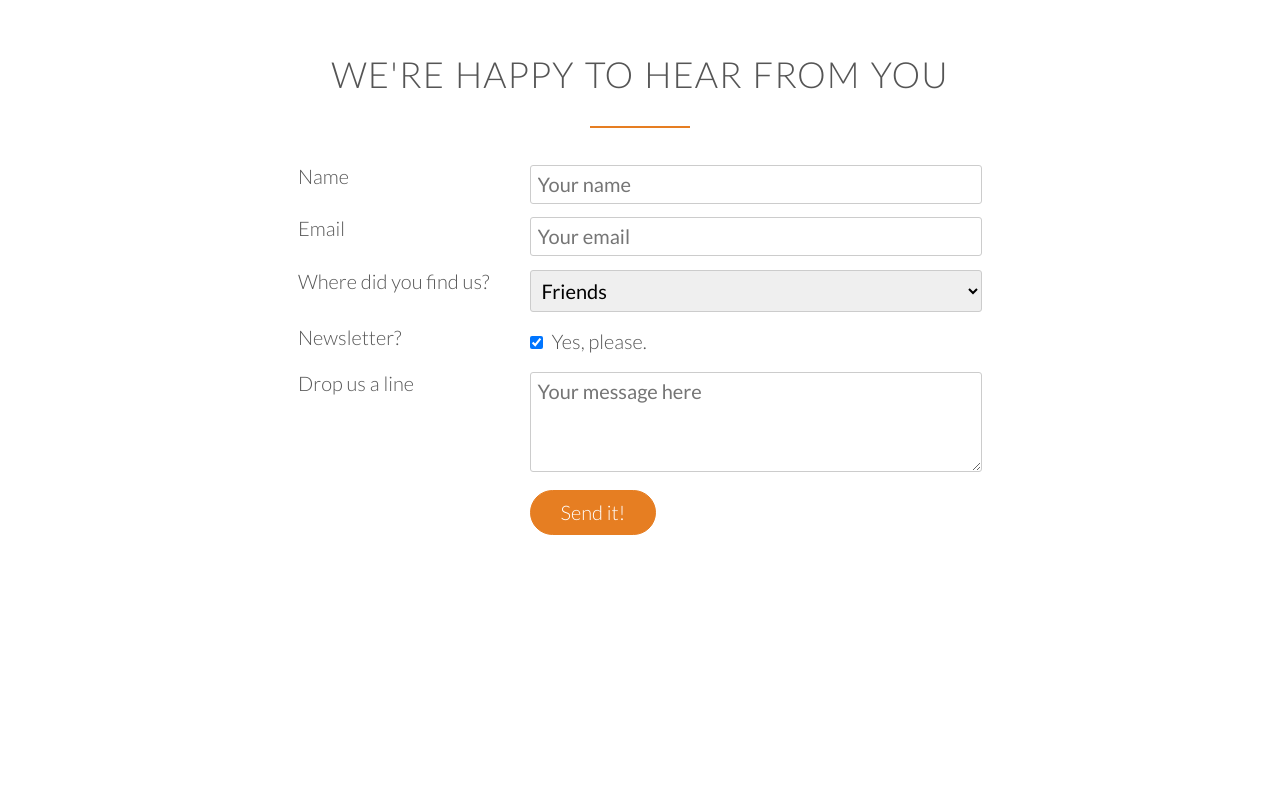
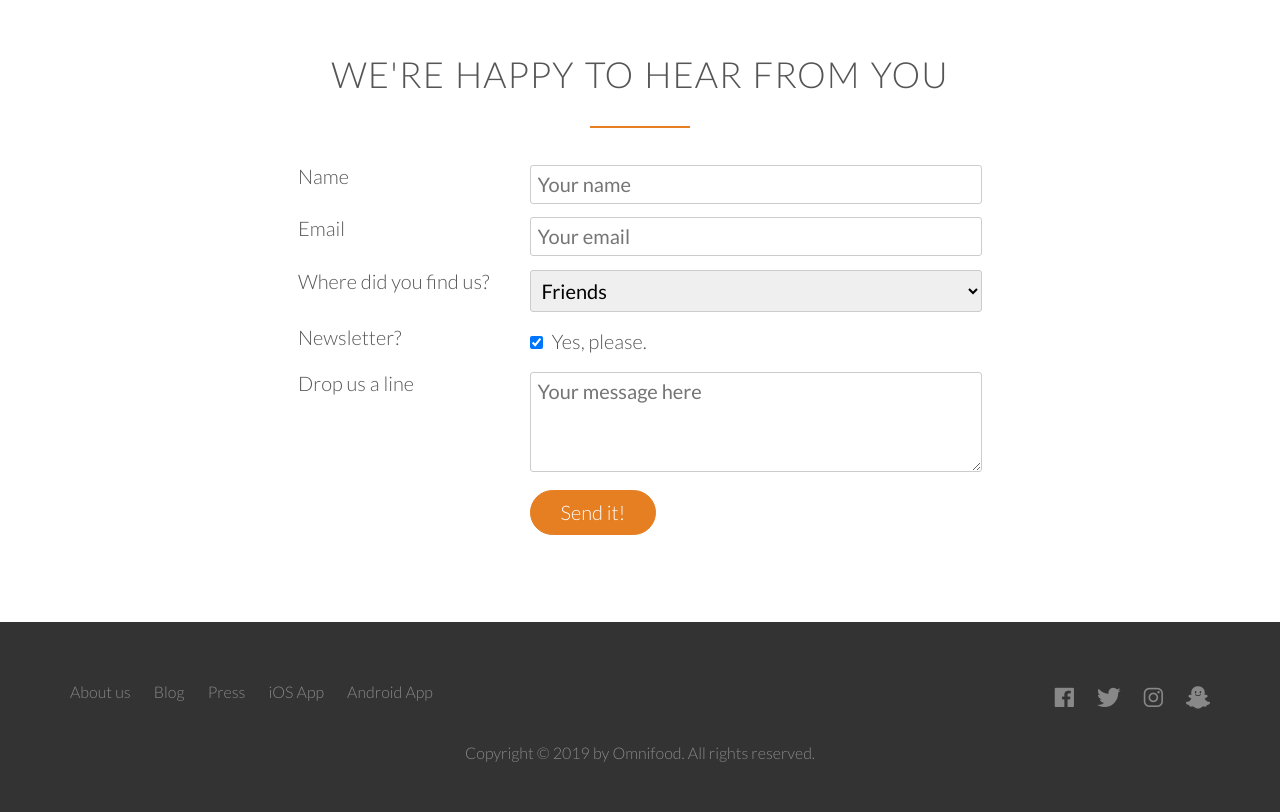
Before and after one commit to cagl18/Omnifood, a plain HTML site: page index.html in a window 1280 px wide. Shown: the part 4624-5436 px from the top of the page. Before the commit the page ends 5246 px from the top, so only its background shows below. Drawn offline with nearby package versions, Linux system fonts and the light colour scheme.

Commit message:
added footer

```diff
--- a/index.html
+++ b/index.html
@@ -361,6 +361,31 @@
             </div>
         </section>
 
+        <footer>
+            <div class="row">
+                <div class="col span-1-of-2">
+                    <ul class="footer-nav">
+                        <li><a href="#">About us</a></li>
+                        <li><a href="#">Blog</a></li>
+                        <li><a href="#">Press</a></li>
+                        <li><a href="#">iOS App</a></li>
+                        <li><a href="#">Android App</a></li>
+                    </ul>
+                </div>
+                <div class="col span-1-of-2">
+                    <ul class="social-links">
+                        <li><a href="#"><i class="ion ion-logo-facebook"></i></a></li>
+                        <li><a href="#"><i class="ion ion-logo-twitter"></i></a></li>
+                        <li><a href="#"><i class="ion ion-logo-instagram"></i></a></li>
+                        <li><a href="#"><i class="ion ion-logo-snapchat"></i></a></li>
+                    </ul>
+                </div>
+            </div>
+            <div class="row">
+                <p>Copyright &copy; 2019 by Omnifood. All rights reserved. </p>
+            </div>
+        </footer>
+
     </body>
 </html>
 
--- a/resources/css/style.css
+++ b/resources/css/style.css
@@ -9,6 +9,9 @@
     margin: 0px;
     padding: 0px;
     box-sizing: border-box; /*make total div size(including margin and padding) the specify width and height values. */
+}
+*:focus {
+    outline: none;
 }
 html {
     background-color: #FFF;
@@ -395,6 +398,72 @@ cite img {
 input[type="checkbox"]{
     margin: 10px 5px 10px 0;
 }
-*:focus {
-    outline: none;
+/* --------------------------------------------------------------------------------------------------- */
+/* FOOTER*/
+/* --------------------------------------------------------------------------------------------------- */
+footer {
+    background-color: #333;
+    padding: 50px;
+    font-size: 80%;
 }
+.footer-nav {
+    list-style: none;
+    float:left;
+}
+.social-links {
+    list-style: none;
+    float:right;
+}
+.footer-nav li,
+.social-links li {
+    display: inline;
+    margin-right:20px;
+}
+.footer-nav li:last-child,
+.social-links li:last-child {
+    margin-right:0;
+}
+.footer-nav li a:link,
+.footer-nav li a:visited,
+.social-links li a:link,
+.social-links li a:visited {
+    text-decoration: none;
+    border: 0;
+    color: #888;
+    transition: color 0.2s;
+}
+
+.footer-nav li a:hover,
+.footer-nav li a:active {
+    color: #ddd;
+}
+.social-links li a:link,
+.social-links li a:visited{
+    font-size:160%;
+}
+
+.ion-logo-facebook,
+.ion-logo-twitter,
+.ion-logo-instagram,
+.ion-logo-snapchat {
+    transition: color 0.2s;
+}
+
+.ion-logo-facebook:hover {
+    color: #3b5998;
+}
+.ion-logo-twitter:hover {
+    color: #1da1f2;
+}
+.ion-logo-instagram:hover {
+    color: #4c5fd7;
+}
+.ion-logo-snapchat:hover {
+    color: #fffc00;
+}
+
+footer p {
+    color:#888;
+    text-align: center;
+    margin-top: 20px;;
+}
```
